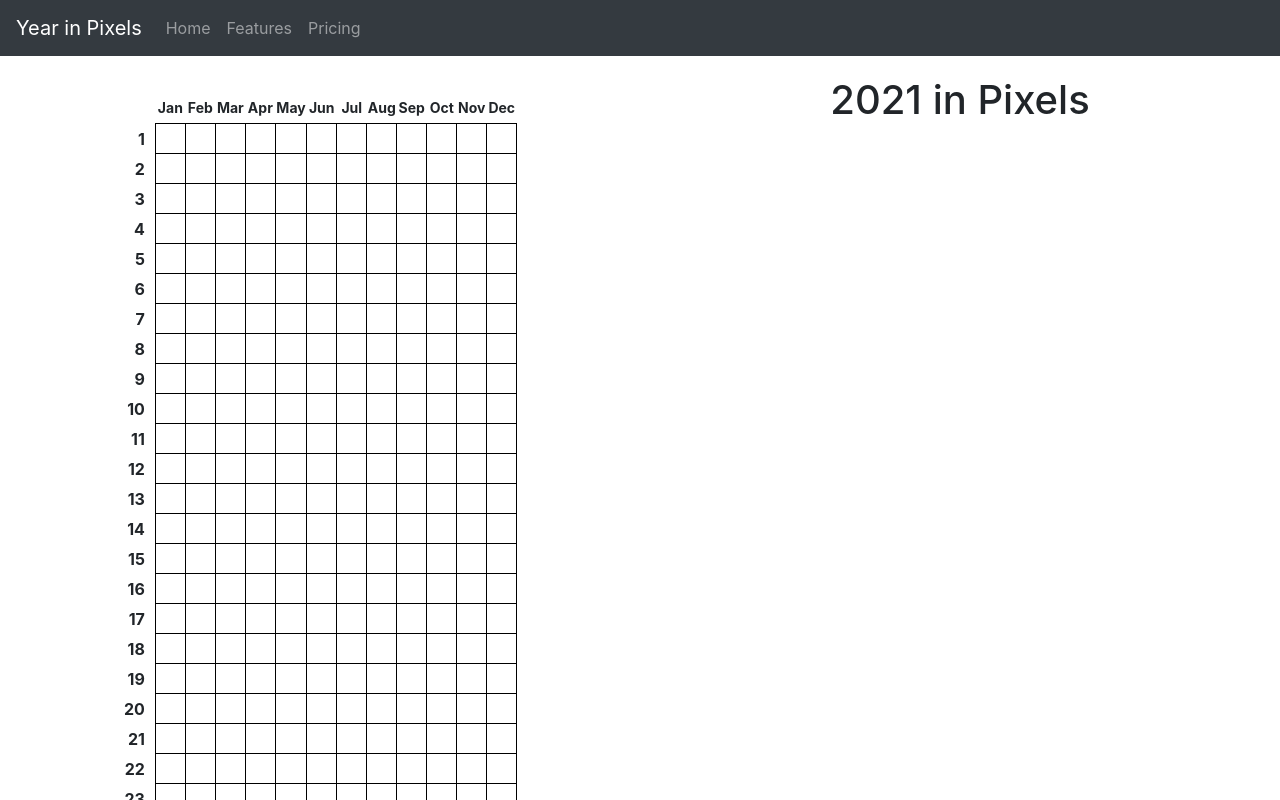
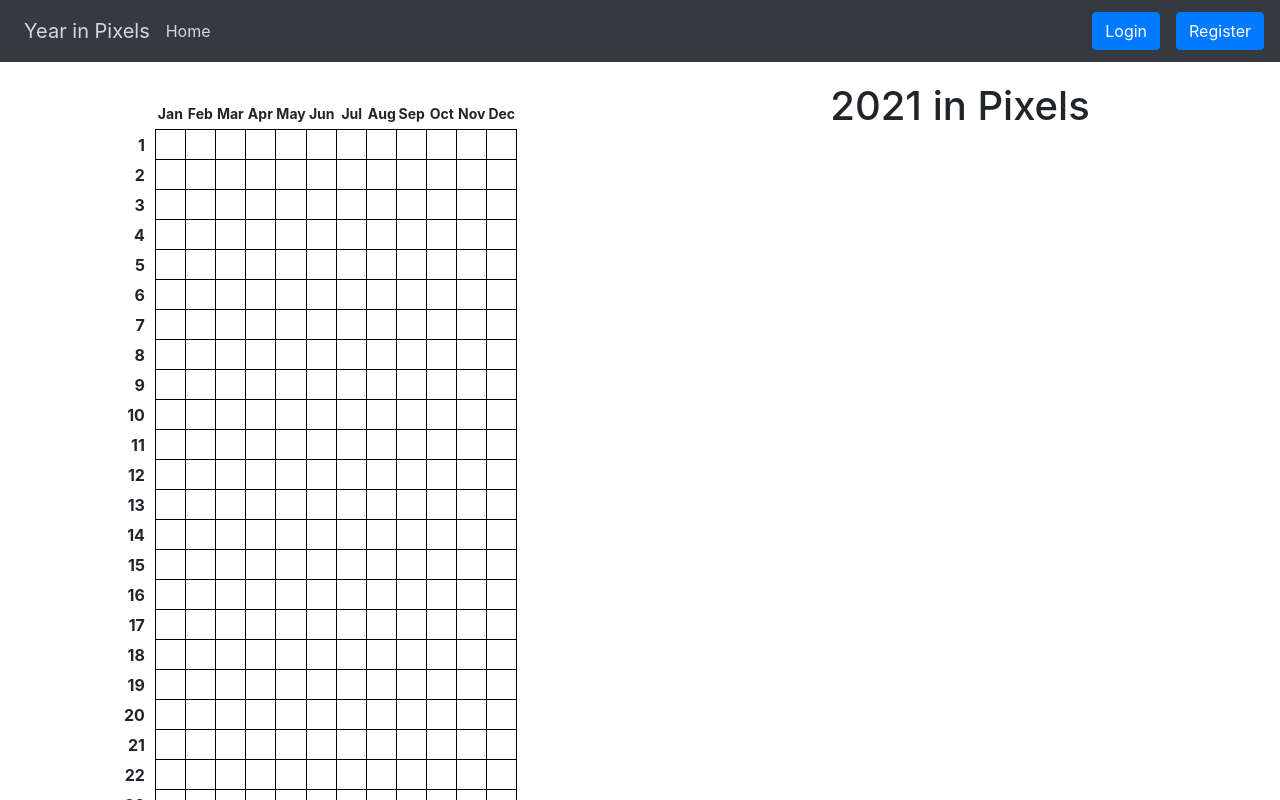
Before and after one commit to rcya1/year-in-pixels-creator, a React (Create React App) app in the folder app/: page / in a window 1280 px wide. Shown: the top 800 px of the page. Built offline with nearby package versions, Linux system fonts and the light colour scheme.

Commit message:
Begin Connecting Login System to the Backend

```diff
--- /dev/null
+++ b/app/src/css/Navbar.css
@@ -0,0 +1,23 @@
+#navbar-brand {
+    color: rgba(255,255,255,.8);
+    font-size: 1.25rem;
+}
+
+#navbar-brand:hover {
+    text-decoration: underline;
+}
+
+.navbar-link {
+    color: rgba(255,255,255,.6);
+    padding: .5rem .5rem;
+    font-size: 1rem;
+}
+
+.navbar-link:hover {
+    color: rgba(255,255,255,.8);
+    text-decoration: underline;
+}
+
+.navbar-button:not(:first-of-type) {
+    margin-left: 1em;
+}
--- a/app/src/js/App.js
+++ b/app/src/js/App.js
@@ -6,15 +6,49 @@ import Login from './Login'
 import React from 'react';
 import {BrowserRouter as Router, Route} from "react-router-dom";
 
-function App() {
-    return (
-        <Router>
-            <AppNavbar></AppNavbar>
-            <Route path="/" exact component={Main} />
-            <Route path="/register" component={Register} />
-            <Route path="/login" component={Login} />
-        </Router>
-    )
+class App extends React.Component {
+
+    constructor(props) {
+        super(props);
+
+        this.state = {
+            loggedIn: false
+        }
+
+        this.setLoggedIn = this.setLoggedIn.bind(this);
+    }
+
+    setLoggedIn(loggedIn) {
+        this.setState({
+            loggedIn: loggedIn
+        });
+    }
+
+    render() {
+        return (
+            <Router>
+                <AppNavbar
+                    loggedIn={this.state.loggedIn}
+                    setLoggedIn={this.setLoggedIn}
+                />
+                <Route path="/" exact>
+                    <Main
+                        loggedIn={this.state.loggedIn}
+                    />
+                </Route>
+                <Route path="/register">
+                    <Register
+                        setLoggedIn={this.setLoggedIn}
+                    />
+                </Route>
+                <Route path="/login">
+                    <Login
+                        setLoggedIn={this.setLoggedIn}
+                    />
+                </Route>
+            </Router>
+        )
+    }
 }
 
 export default App;
--- a/app/src/js/AppNavbar.js
+++ b/app/src/js/AppNavbar.js
@@ -1,17 +1,115 @@
+import React from 'react';
 import Navbar from 'react-bootstrap/Navbar'
 import Nav from 'react-bootstrap/Nav'
+import { NavLink, Redirect } from 'react-router-dom';
+import Button from 'react-bootstrap/Button';
 
-function AppNavbar() {
+import axios from 'axios';
+
+import '../css/Navbar.css'
+
+class AppNavbar extends React.Component {
+
+    constructor(props) {
+        super(props);
+
+        this.state = {
+            redirect: null,
+        }
+    }
+
+    componentDidUpdate() {
+        if(this.state.redirect != null) {
+            this.setState({
+                redirect: null
+            });
+        }
+    }
+
+    render() {
+        if(this.state.redirect) {
+            return <Redirect to={this.state.redirect}/>
+        }
+
+        let activeStyle = {
+            color: "rgba(255,255,255,.8)"
+        };
+
+        // TODO Create list of login buttons
+
+        let loginButtons = [];
+        if(this.props.loggedIn) {
+            loginButtons.push((<Button
+                    className="navbar-button"
+                    key="logout"
+                    onClick={async () => {
+                        try {
+                            let res = await axios.post("http://localhost:5000/logout", {}, { withCredentials: true });
+                            console.log(res.data);
+                        }
+                        catch(err) {
+                            console.log(err);
+                        }
+                        this.props.setLoggedIn(false);
+                    }}
+                >
+                    Logout
+                </Button>
+            ));
+        }
+        else {
+            loginButtons.push((<Button
+                    className="navbar-button"
+                    key="login"
+                    onClick={() => {
+                        this.setState({
+                            redirect: "/login"
+                        });
+                    }}
+                >
+                    Login
+                </Button>
+            ));
+            loginButtons.push((<Button
+                    className="navbar-button"
+                    key="register"
+                    onClick={() => {
+                        this.setState({
+                            redirect: "/register"
+                        });
+                    }}
+                >
+                    Register
+                </Button>
+            ));
+        }
+
         return (
             <Navbar bg="dark" variant="dark">
-            <Navbar.Brand href="#home">Year in Pixels</Navbar.Brand>
+                <NavLink
+                    to="/"
+                    exact
+                    className="navbar-link"
+                    id="navbar-brand"
+                >
+                    Year in Pixels
+                </NavLink>
                 <Nav className="mr-auto">
-                <Nav.Link href="#home">Home</Nav.Link>
-                <Nav.Link href="#features">Features</Nav.Link>
-                <Nav.Link href="#pricing">Pricing</Nav.Link>
+                    <NavLink
+                        to="/"
+                        className="navbar-link"
+                        activeStyle={activeStyle}
+                        exact
+                    >
+                        Home
+                    </NavLink>
+                </Nav>
+                <Nav className="ml-auto">
+                    { loginButtons }
                 </Nav>
             </Navbar>
         );
     }
+}
 
 export default AppNavbar;
--- a/app/src/js/Login.js
+++ b/app/src/js/Login.js
@@ -6,6 +6,9 @@ import Card from 'react-bootstrap/Card';
 import Button from 'react-bootstrap/Button';
 import InputGroup from 'react-bootstrap/InputGroup';
 import { FaUser, FaLock } from 'react-icons/fa';
+import { Link, Redirect } from 'react-router-dom';
+
+import axios from 'axios';
 
 import '../css/Form.css';
 
@@ -16,12 +19,21 @@ export default class CreateUser extends Component {
         this.state = {
             username: "",
             password: "",
-            validated: false
+            validated: false,
+            redirect: false
         }
 
         this.onChangeUsername = this.onChangeUsername.bind(this);
         this.onChangePassword = this.onChangePassword.bind(this);
         this.handleSubmit = this.handleSubmit.bind(this);
+    }
+
+    componentDidUpdate() {
+        if(this.state.redirect != null) {
+            this.setState({
+                redirect: null
+            });
+        }
     }
 
     onChangeUsername(e) {
@@ -36,7 +48,7 @@ export default class CreateUser extends Component {
         });
     }
 
-    handleSubmit(e) {
+    async handleSubmit(e) {
         e.preventDefault();
         e.stopPropagation();
 
@@ -47,11 +59,30 @@ export default class CreateUser extends Component {
         });
 
         if(form.checkValidity() === true) {
-            console.log("Valid form!");
+            const body = {
+                username: this.state.username,
+                password: this.state.password,
+            };
+
+            try {
+                let res = await axios.post("http://localhost:5000/login", body, { withCredentials: true });
+                console.log(res.data);
+                this.props.setLoggedIn(true);
+                this.setState({
+                    redirect: "/"
+                });
+            }
+            catch(err) {
+                console.log(err);
+            }
         }
     }
 
     render() {
+        if(this.state.redirect) {
+            return <Redirect to={this.state.redirect}/>
+        }
+
         return (
             <Container className="mt-3 form">
                 <Card className="bg-light">
@@ -107,7 +138,7 @@ export default class CreateUser extends Component {
                             </Button>
                         </Form>
 
-                        <p class="mt-3 text-center">Don't have an account? <a href="/register">Register</a> </p>
+                        <p className="mt-3 text-center">Don't have an account? <Link to="/register">Register</Link> </p>
                     </Card.Body>
                 </Card>
             </Container>
--- a/app/src/js/Register.js
+++ b/app/src/js/Register.js
@@ -6,9 +6,16 @@ import Card from 'react-bootstrap/Card';
 import Button from 'react-bootstrap/Button';
 import InputGroup from 'react-bootstrap/InputGroup';
 import { FaUser, FaLock } from 'react-icons/fa';
+import { Link, Redirect } from 'react-router-dom';
+
+import axios from 'axios';
 
 import '../css/Form.css';
 
+// TODO:
+// - Read this: https://flaviocopes.com/axios-credentials/
+// - Add system for displaying alerts / messages
+// - Create a system for the redirect code (use one of the react patterns listed on the website)
 export default class CreateUser extends Component {
     constructor(props) {
         super(props);
@@ -18,7 +25,8 @@ export default class CreateUser extends Component {
             username: "",
             password: "",
             confirmPassword: "",
-            validated: false
+            validated: false,
+            redirect: false
         }
 
         this.onChangeName = this.onChangeName.bind(this);
@@ -26,6 +34,14 @@ export default class CreateUser extends Component {
         this.onChangePassword = this.onChangePassword.bind(this);
         this.onChangeConfirmPassword = this.onChangeConfirmPassword.bind(this);
         this.handleSubmit = this.handleSubmit.bind(this);
+    }
+
+    componentDidUpdate() {
+        if(this.state.redirect != null) {
+            this.setState({
+                redirect: null
+            });
+        }
     }
 
     onChangeName(e) {
@@ -52,7 +68,7 @@ export default class CreateUser extends Component {
         });
     }
 
-    handleSubmit(e) {
+    async handleSubmit(e) {
         e.preventDefault();
         e.stopPropagation();
 
@@ -67,11 +83,31 @@ export default class CreateUser extends Component {
         });
 
         if(form.checkValidity() === true) {
-            console.log("Valid form!");
+            const body = {
+                username: this.state.username,
+                password: this.state.password,
+                name: this.state.name
+            };
+
+            try {
+                let res = await axios.post("http://localhost:5000/users/register", body, { withCredentials: true });
+                console.log(res.data);
+                this.props.setLoggedIn(true);
+                this.setState({
+                    redirect: "/"
+                });
+            }
+            catch(err) {
+                console.log(err);
+            }
         }
     }
 
     render() {
+        if(this.state.redirect) {
+            return <Redirect to={this.state.redirect}/>
+        }
+
         return (
             <Container className="mt-3 form">
                 <Card className="bg-light">
@@ -94,7 +130,7 @@ export default class CreateUser extends Component {
                                         onChange={this.onChangeName}
                                     />
                                 </InputGroup>
-                                <small class="form-text text-muted">You may leave this blank.</small>
+                                <small className="form-text text-muted">You may leave this blank.</small>
                             </Form.Group>
 
                             <Form.Group>
@@ -167,7 +203,7 @@ export default class CreateUser extends Component {
                             </Button>
                         </Form>
 
-                        <p class="mt-3 text-center">Have an account? <a href="/login">Log In</a> </p>
+                        <p className="mt-3 text-center">Have an account? <Link to="/login">Log In</Link> </p>
                     </Card.Body>
                 </Card>
             </Container>
```
Also changed, not shown: 2 other files (tests, documents, lock files or other folders). Lines whose indentation alone changed are shown as unchanged.
